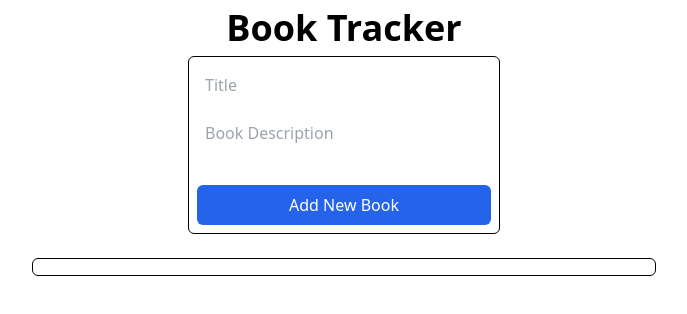
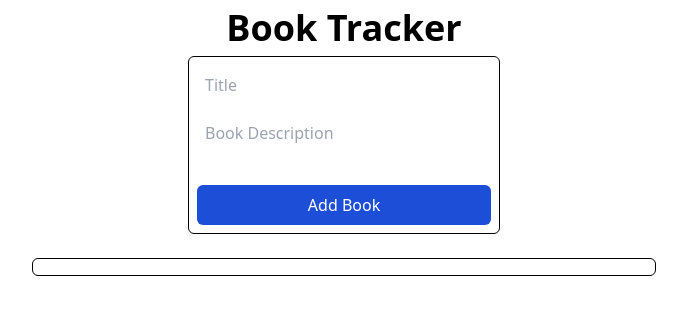
Before and after one commit to Nembis/book-tracker, a React (Vite) app in the folder frontend/: page / in a window 1280 px wide. Shown: the top 314 px of the page, without its empty margins (296-983 px from the left). Built offline with nearby package versions, Linux system fonts and the light colour scheme.

Commit message:
updated compose.yml to hot reload the front end

```diff
--- a/frontend/src/App.tsx
+++ b/frontend/src/App.tsx
@@ -1,4 +1,5 @@
 import { ChangeEvent, FormEvent, useState } from "react";
+import { Button } from "./components/button/button.component";
 
 interface IBook {
   title: string;
@@ -58,12 +59,7 @@ function App() {
             className="resize-none rounded-md p-2"
           />
 
-          <button
-            type="submit"
-            className="bg-blue-600 hover:bg-blue-800 p-2 text-white rounded-md"
-          >
-            Add New Book
-          </button>
+          <Button text="Add Book" color="blue" type="submit" />
         </div>
       </form>
 
--- /dev/null
+++ b/frontend/src/components/button/button.component.tsx
@@ -0,0 +1,29 @@
+import { ButtonHTMLAttributes, FC } from "react";
+
+interface ButtonProps extends ButtonHTMLAttributes<HTMLButtonElement> {
+  color: "blue" | "red";
+  text: string;
+}
+
+export const Button: FC<ButtonProps> = ({ text, color, ...props }) => {
+  let buttonColor: string;
+  switch (color) {
+    case "blue":
+      buttonColor = "bg-blue-700";
+      break;
+    case "red":
+      buttonColor = "bg-red-700";
+    default:
+      buttonColor = "bg-blue-700";
+      break;
+  }
+
+  return (
+    <button
+      {...props}
+      className={`p-2 rounded-md text-white hover:cursor-pointer ${buttonColor}`}
+    >
+      {text}
+    </button>
+  );
+};
```
Also changed, not shown: 1 other file (tests, documents, lock files or other folders).
